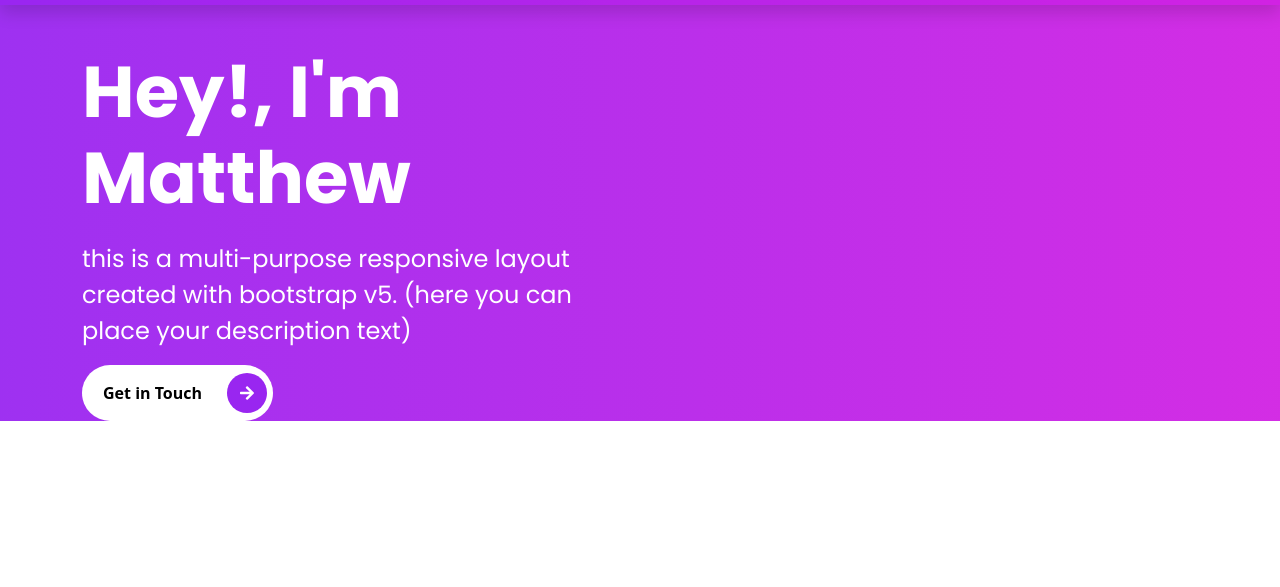
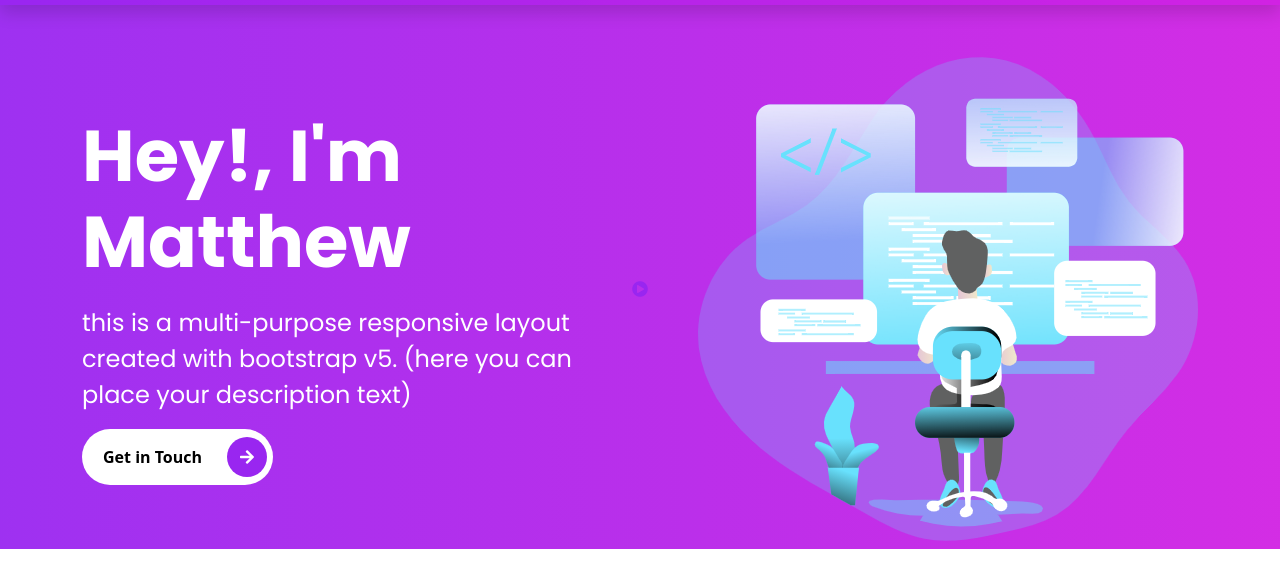
Before and after one commit to Mstarr85/Bootstrap5-Sass-Portfolio, a website: page index.html in a window 1280 px wide. Shown: the part 111-698 px from the top of the page. Drawn offline with Linux system fonts and the light colour scheme.

Commit message:
Added image and play button

```diff
--- a/index.html
+++ b/index.html
@@ -58,7 +58,8 @@
       <section id="home" class="intro-section">
         <div class="container">
           <div class="row align-items-center text-white">
-            <div class="col-md-6 intros">
+            <!-- START THE CONTENT FOR THE INTRO -->
+            <div class="col-md-6 intros text-start">
               <h1 class="display-2">
                 <span class="display-2--intro">Hey!, I'm Matthew</span>
                 <span class="display-2--description lh-base">this is a multi-purpose responsive layout created with bootstrap v5. (here you can place your description text)
@@ -66,17 +67,24 @@
              </h1>
              <button type="button" class="rounded-pill btn-rounded">Get in Touch
               <span>
-                 <i class="fas fa-arrow-right"></i>
-              </span>
+                 <i class="fas fa-arrow-right"></i></span>
             </button>
             </div>
-            <div class="col-md-6 intros"></div>
+            <!-- START THE CONTENT FOR THE VIDEO -->
+            <div class="col-md-6 intros text-end">
+              <div class="video-box">
+              <img src="images/arts/Coding _Monochromatic.png" alt="video illustration" class="img-fluid">
+              <a href="#" class="glightbox position-absolute top-50 start-50 translate-middle">
+                <span>
+                  <i class="fas fa-play-circle"></i>
+                </span>
+              </a>
           </div>
         </div>
+      </div>
+      </div>
 
-
-
-      </section>
+          </section>
 
         <script src="assets/js/bootstrap.bundle.js" async defer></script>
     </body>
```
Also changed, not shown: images/arts/Coding _Monochromatic.png (added).
